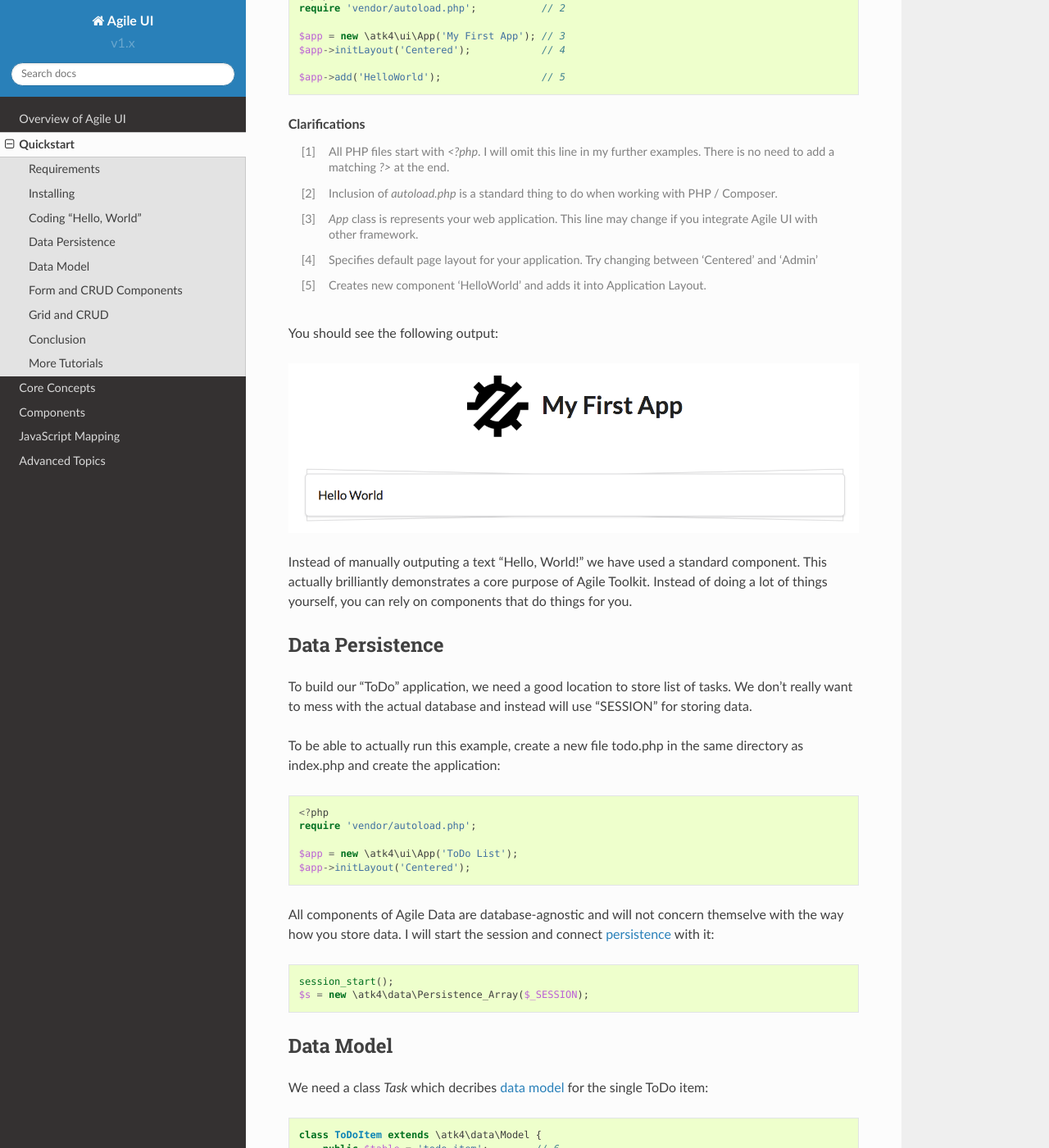
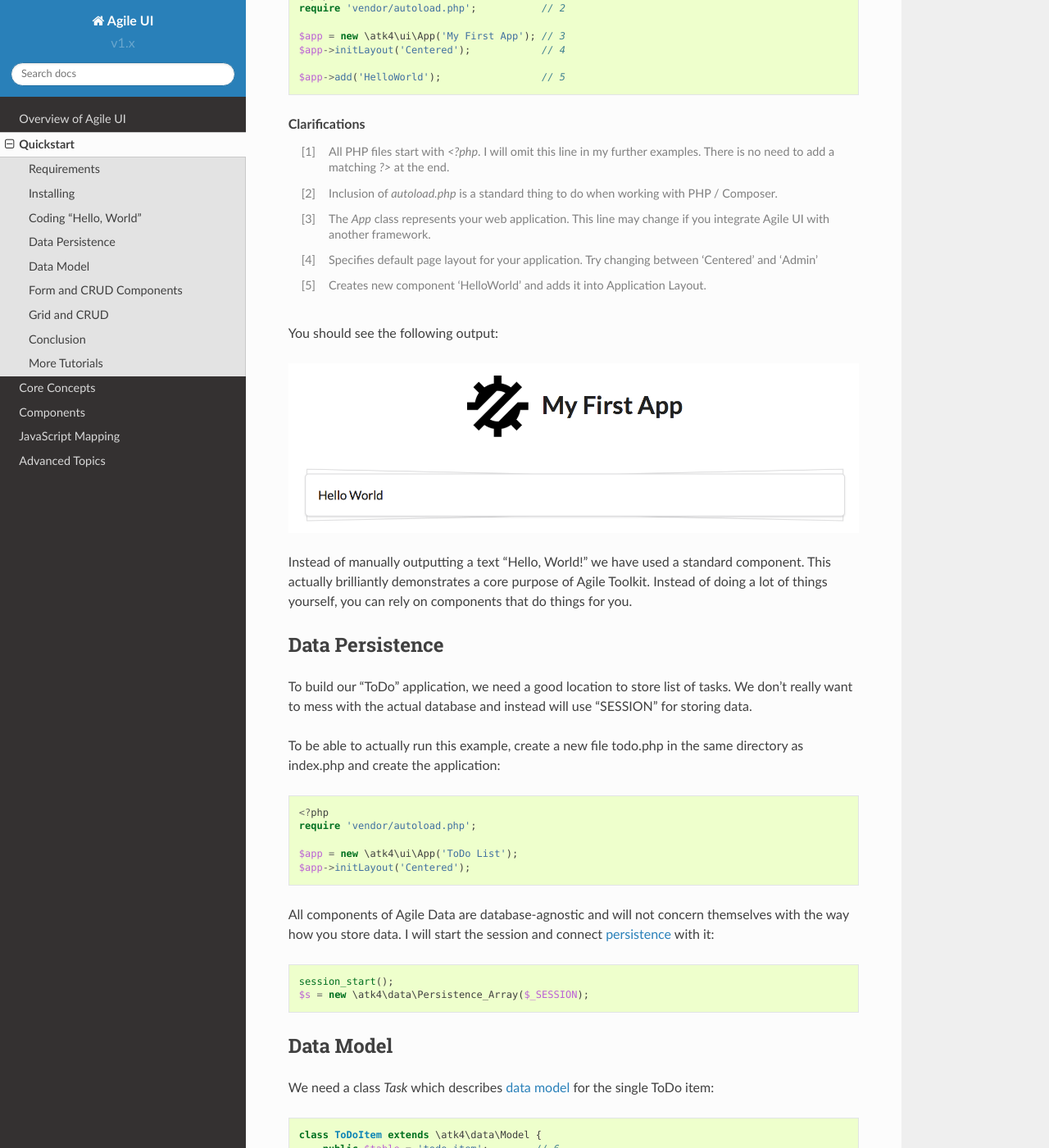
Before and after one commit to atk4/ui, a Sphinx documentation site: the page built from docs/quickstart.rst, in a window 1280 px wide and 1400 px high, scrolled down 806 px. Shown: the whole window at 82% size. Built offline with Sphinx 7.4.7 and the Read the Docs theme 2.0.0, drawn with Linux system fonts in a browser that asks for light colours; pages that are not in the unit, such as notebooks, are missing from menus; some of the changed text lies outside the part shown.

Commit message:
quickstart.rst corrections

```diff
--- a/docs/quickstart.rst
+++ b/docs/quickstart.rst
@@ -50,7 +50,7 @@
 
 .. [#f2] Inclusion of `autoload.php` is a standard thing to do when working with PHP / Composer.
 
-.. [#f3] `App` class is represents your web application. This line may change if you integrate Agile UI with other framework.
+.. [#f3] The `App` class represents your web application. This line may change if you integrate Agile UI with another framework.
 
 .. [#f4] Specifies default page layout for your application. Try changing between 'Centered' and 'Admin'
 
@@ -60,7 +60,7 @@
 
 .. image:: images/helloworld.png
 
-Instead of manually outputing a text "Hello, World!" we have used a standard component. This actually brilliantly
+Instead of manually outputting a text "Hello, World!" we have used a standard component. This actually brilliantly
 demonstrates a core purpose of Agile Toolkit. Instead of doing a lot of things yourself, you can rely on
 components that do things for you.
 
@@ -79,7 +79,7 @@
     $app = new \atk4\ui\App('ToDo List');
     $app->initLayout('Centered');
 
-All components of Agile Data are database-agnostic and will not concern themselve with the way how you store data.
+All components of Agile Data are database-agnostic and will not concern themselves with the way how you store data.
 I will start the session and connect `persistence <https://agile-data.readthedocs.io/en/develop/persistence.html>`_
 with it::
 
@@ -89,7 +89,7 @@
 Data Model
 ==========
 
-We need a class `Task` which decribes `data model <https://agile-data.readthedocs.io/en/develop/model.html>`_ for the
+We need a class `Task` which describes `data model <https://agile-data.readthedocs.io/en/develop/model.html>`_ for the
 single ToDo item::
 
 
@@ -202,17 +202,17 @@
 .. [#] Grid comes with menu, where we can add items.
 
 .. [#] You are already familiar with jsReload action. This time we only wish to reload Grid's Table as
-    we wouldn't want to loose any form content.
+    we wouldn't want to lose any form content.
 
 .. [#] Grid's `addSelection` method will add checkbox column. Implemented through TableColumn\CheckBox
     this object has method jsChecked() which will return another Action for collecting selected checkboxes.
     This demonstrates how Actions can be used as JavaScript expressions augmented by Components.
 
-.. [#] Reload events will execute same originating PHP script but will pass aditional arguments. In this
+.. [#] Reload events will execute same originating PHP script but will pass additional arguments. In this
     case, 'delete' get argument is passed.
 
 .. [#] We use the IDs to dispose of completed tasks. Since that happens during the Reload event, the
-    App class will carry on with trigering the necessary code to render new HTML for the $grid->table,
+    App class will carry on with triggering the necessary code to render new HTML for the $grid->table,
     so it will reflect removal of the items.
 
 
```
Also changed, not shown: other parts of docs/quickstart.rst (+3 -3 lines).
